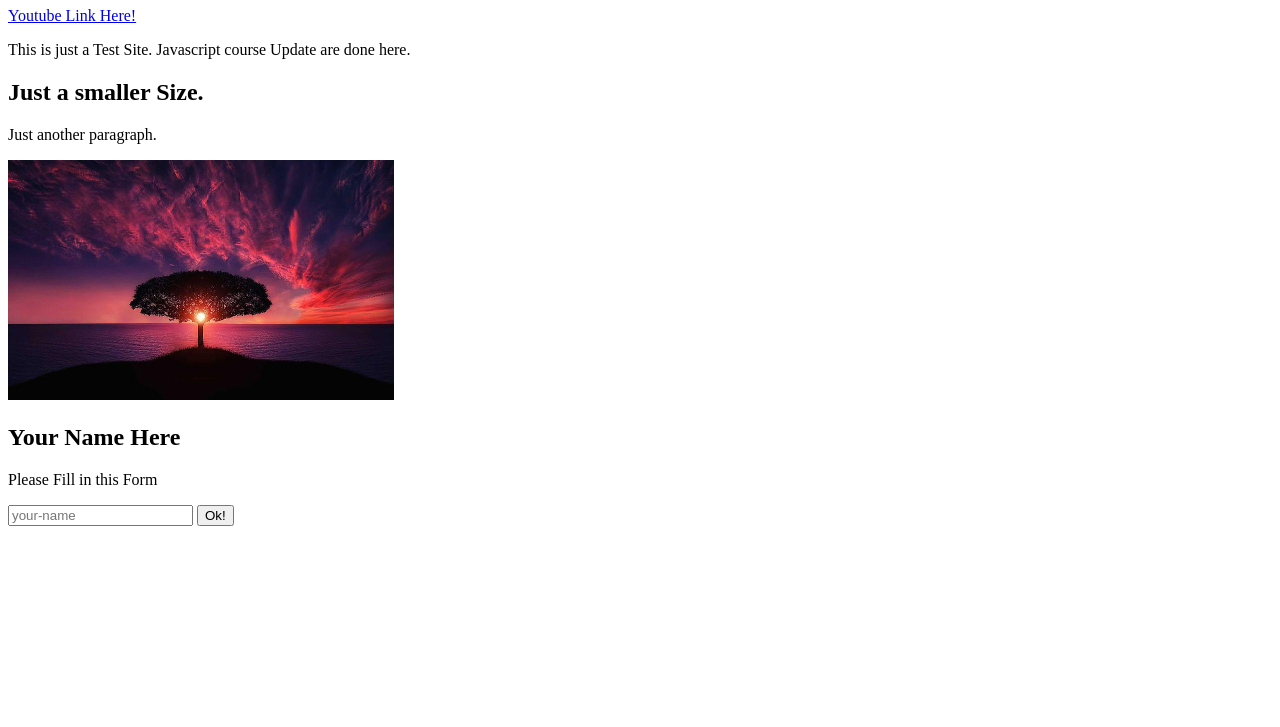
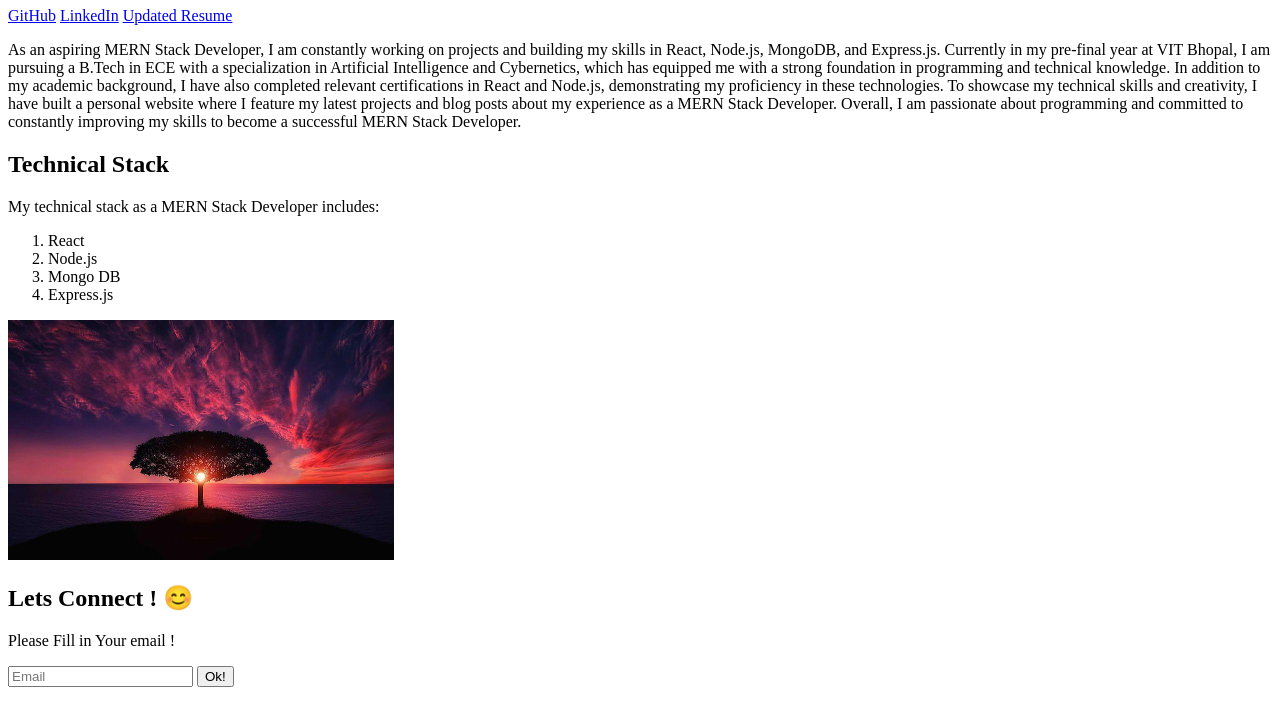
Before and after one commit to Y-SURGE-Y/Web-Devlopment, a plain HTML site: page index.html in a window 1280 px wide. Shown: the part 73-800 px from the top of the page. Drawn offline with Linux system fonts and the light colour scheme.

Commit message:
Portfolio Basic Layout Ready

```diff
--- a/index.html
+++ b/index.html
@@ -5,33 +5,74 @@
     <meta charset="UTF-8">
     <meta http-equiv="X-UA-Compatible" content="IE=edge">
     <meta name="viewport" content="width=device-width, initial-scale=1.0">
+
+    <style>
+        body {
+            background-color;
+        }
+    </style>
+
+
+
     <title>
-        WebPage Title
+        Portflio
     </title>
 </head>
 
 <body>
     <h1>
-        Web Content Lies Here
+        Welcome to My Portfolio Website
     </h1>
-    <a href="https://www.youtube.com/">Youtube Link Here!</a>
+    <div>
+        <a href="https://github.com/Y-SURGE-Y">GitHub</a> <a
+            href="https://www.linkedin.com/in/anand-krishn-mishra/">LinkedIn</a>
+        <a href="https://drive.google.com/file/d/1KNG8gi2oBd__xsrAHIm5AcJ5ESd0vMWF/view?usp=sharing">Updated Resume</a>
+    </div>
     <p class="First">
-        This is just a Test Site. Javascript course Update are done here.
+        As an aspiring MERN Stack Developer, I am constantly working on projects and building my skills in React,
+        Node.js, MongoDB, and Express.js. Currently in my pre-final year at VIT Bhopal, I am pursuing a B.Tech in ECE
+        with a specialization in Artificial Intelligence and Cybernetics, which has equipped me with a strong foundation
+        in programming and technical knowledge. In addition to my academic background, I have also completed relevant
+        certifications in React and Node.js, demonstrating my proficiency in these technologies. To showcase my
+        technical skills and creativity, I have built a personal website where I feature my latest projects and blog
+        posts about my experience as a MERN Stack Developer. Overall, I am passionate about programming and committed to
+        constantly improving my skills to become a successful MERN Stack Developer.
     </p>
     <h2>
-        Just a smaller Size.
+        Technical Stack
     </h2>
     <p class="Second">
-        Just another paragraph.
+        My technical stack as a MERN Stack Developer includes:
+    <ol>
+        <li>React</li>
+        <li>Node.js</li>
+        <li>Mongo DB</li>
+        <li>Express.js</li>
+    </ol>
+    <!-- <p>With React, I can create dynamic user interfaces and deliver seamless user experiences.</p> -->
+    <!-- <ol>
+        Node.js
+    </ol> -->
+    <!-- <p>With Node.js, I can develop scalable and efficient server-side applications.</p> -->
+    <!-- <ol>
+        MongoDB
+    </ol> -->
+    <!-- <p>With MongoDB, I can manage databases and handle large volumes of data.</p> -->
+    <!-- <ol>
+        Express.js
+    </ol> -->
+    <!-- <p>With Express.js, I can build robust and scalable web applications.</p> -->
+
+
     </p>
 
     <img id="tree-image" src="tree.jpg" alt="Tree Image" height="240" />
 
     <div id="your-name">
-        <h2> Your Name Here</h2>
-        <p>Please Fill in this Form</p>
+        <h2> Lets Connect ! 😊</h2>
+        <p>Please Fill in Your email !</p>
 
-        <input type="text" placeholder="your-name" />
+        <input type="email" placeholder="Email" />
         <button>Ok!</button>
     </div>
 </body>
```
